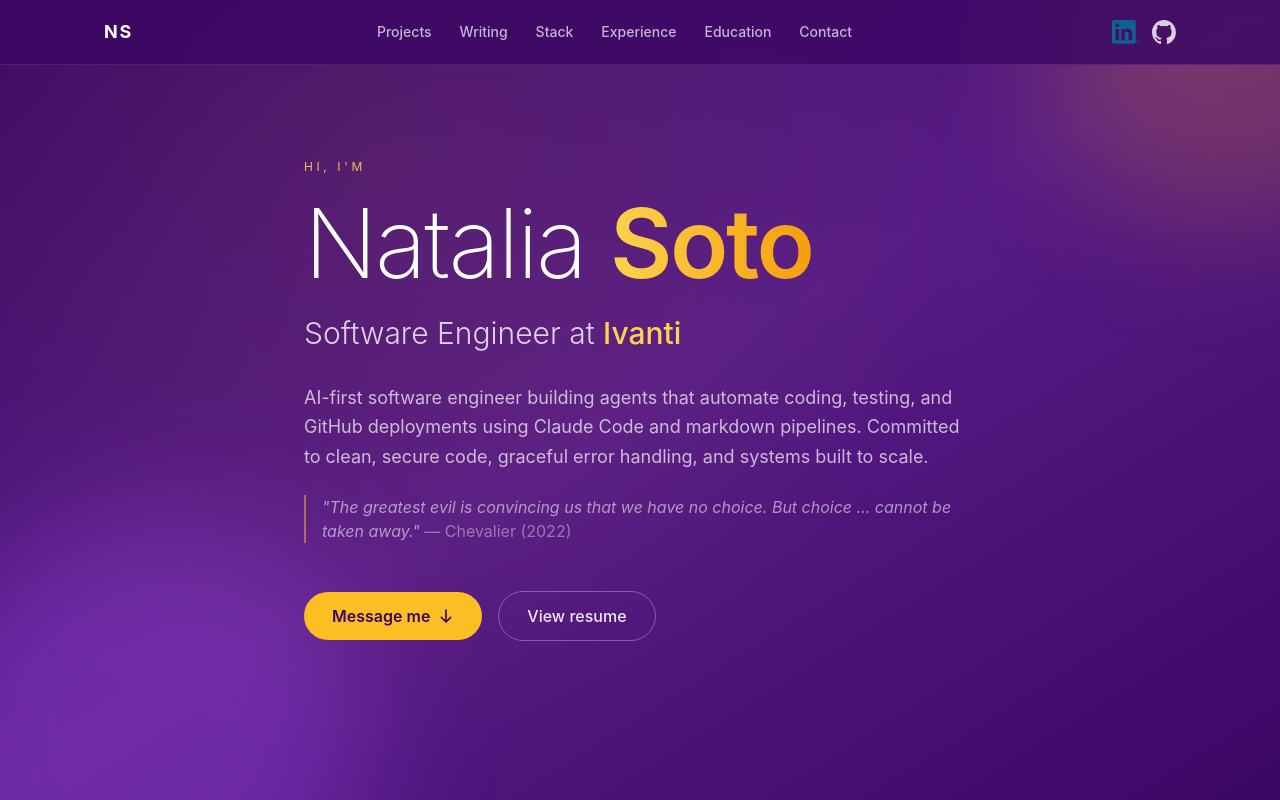
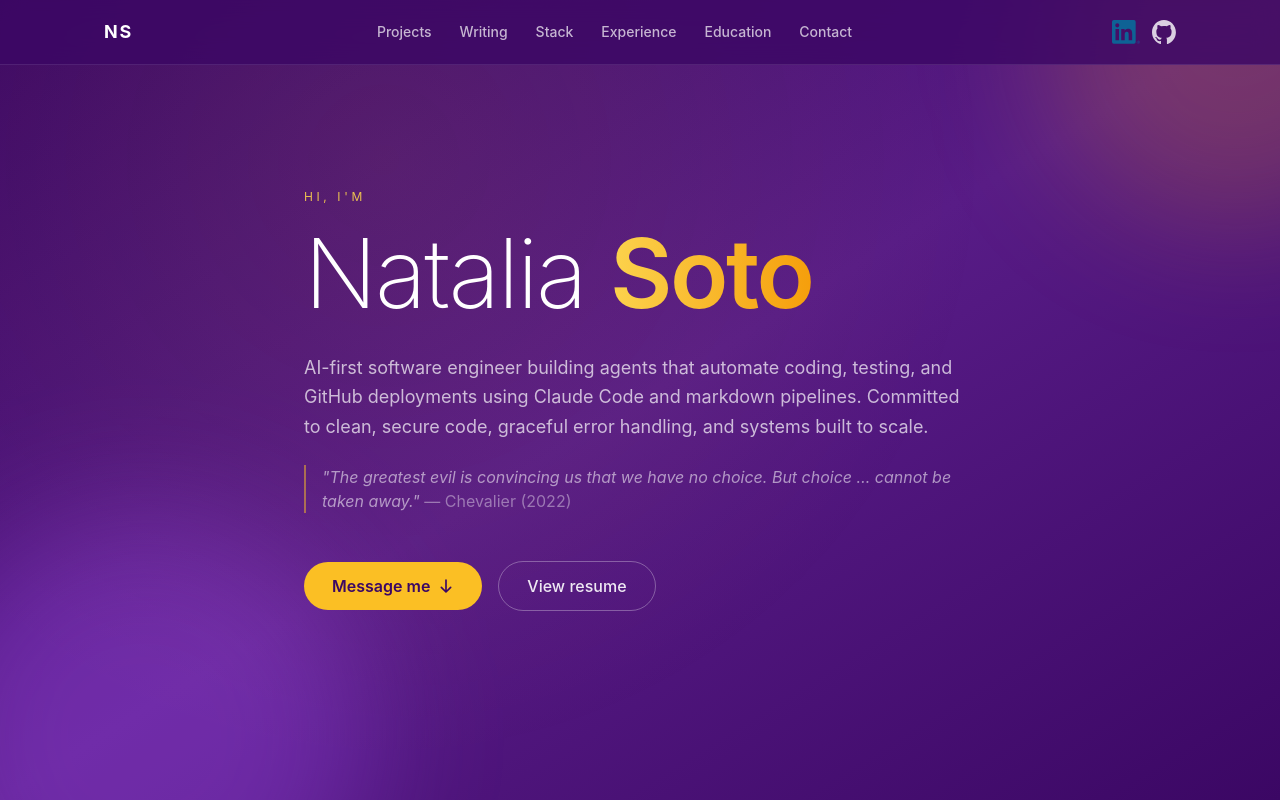
Before and after one commit to nataliamelissas/nataliasoto, a React (Vite) app: page / in a window 1280 px wide. Shown: the top 800 px of the page. Built offline with nearby package versions, Linux system fonts and the light colour scheme.

Commit message:
Remove 'Software Engineer at Ivanti' subhead from hero.

```diff
--- a/src/pages/HomePage.tsx
+++ b/src/pages/HomePage.tsx
@@ -67,12 +67,7 @@
             Natalia <span className="font-semibold bg-gradient-to-r from-amber-300 to-amber-500 bg-clip-text text-transparent">Soto</span>
           </h1>
 
-          <h2 className="text-2xl md:text-3xl font-light text-white/80 mb-8">
-            {PROFILE.role} at{' '}
-            <span className="text-amber-300 font-medium">{PROFILE.company}</span>
-          </h2>
-
-          <p className="text-lg leading-relaxed text-white/70 max-w-2xl mb-6">
+          <p className="text-lg leading-relaxed text-white/70 max-w-2xl mb-6 mt-8">
             {PROFILE.summary}
           </p>
 
```
